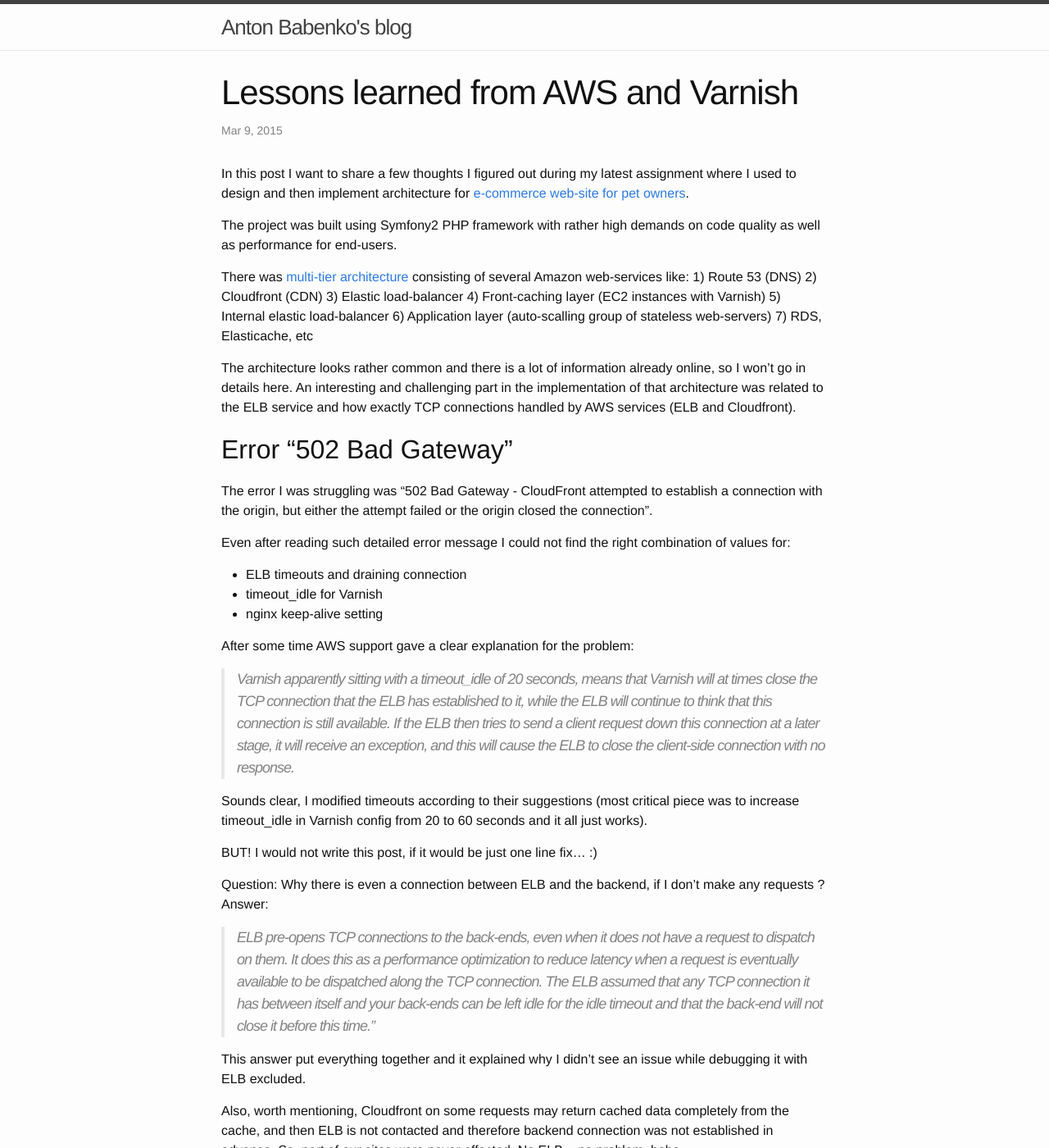
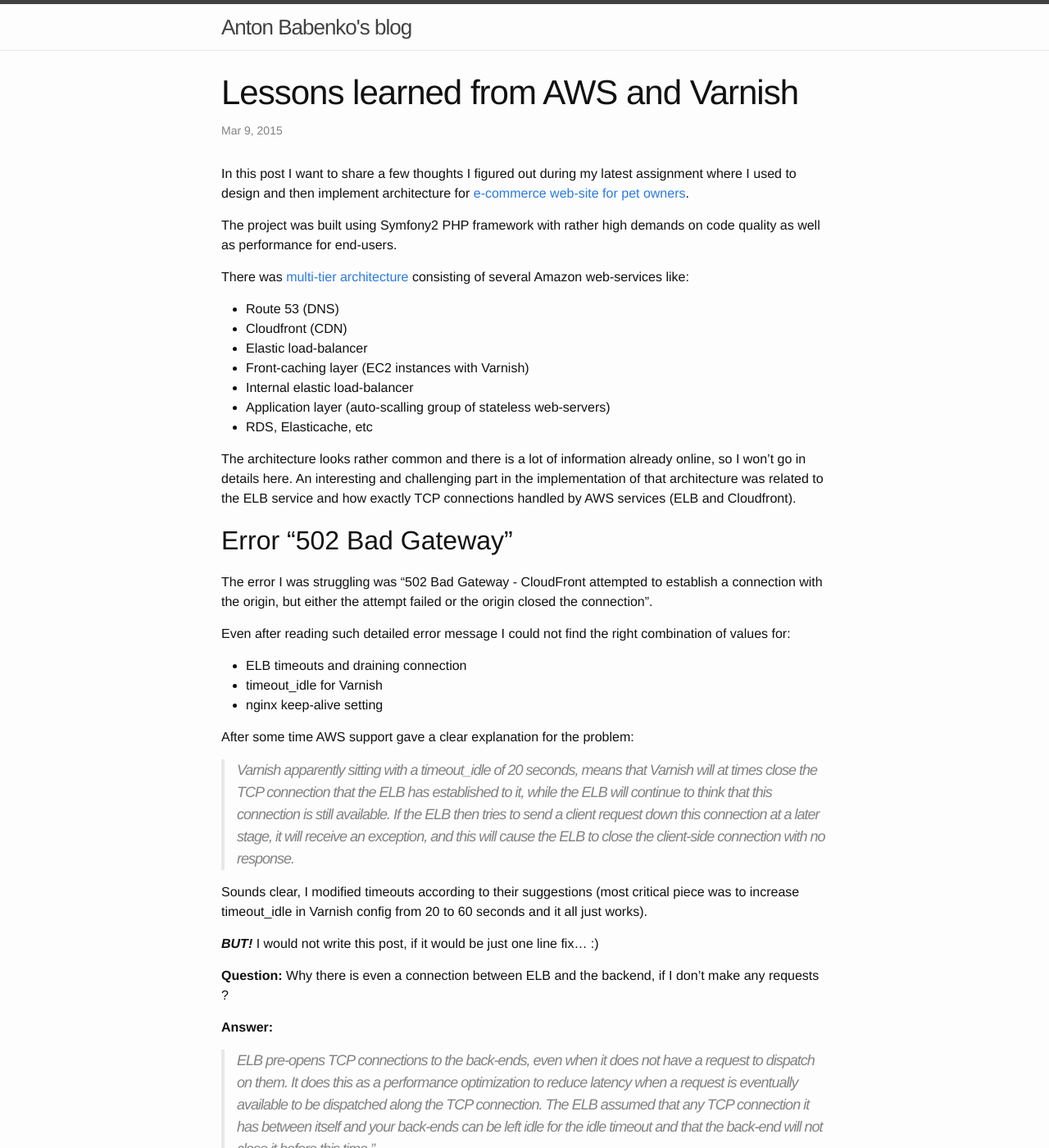
Before and after one commit to starsunny/antonbabenko.github.io, a Jekyll site: the page built from _posts/2015-03-09-lessons-learned-from-aws-varnish.markdown, in a window 1280 px wide and 1400 px high. Shown: the whole window at 82% size. Built offline with Jekyll 4.4.1, drawn with Linux system fonts in a browser that asks for light colours.

```diff
--- a/_posts/2015-03-09-lessons-learned-from-aws-varnish.markdown
+++ b/_posts/2015-03-09-lessons-learned-from-aws-varnish.markdown
@@ -10,13 +10,14 @@ In this post I want to share a few thoughts I figured out during my latest assig
 The project was built using Symfony2 PHP framework with rather high demands on code quality as well as performance for end-users.
 
 There was [multi-tier architecture] consisting of several Amazon web-services like:
-1) Route 53 (DNS)
-2) Cloudfront (CDN)
-3) Elastic load-balancer
-4) Front-caching layer (EC2 instances with Varnish)
-5) Internal elastic load-balancer
-6) Application layer (auto-scalling group of stateless web-servers)
-7) RDS, Elasticache, etc
+
+* Route 53 (DNS)
+* Cloudfront (CDN)
+* Elastic load-balancer
+* Front-caching layer (EC2 instances with Varnish)
+* Internal elastic load-balancer
+* Application layer (auto-scalling group of stateless web-servers)
+* RDS, Elasticache, etc
 
 The architecture looks rather common and there is a lot of information already online, so I won't go in details here. An interesting and challenging part in the implementation of that architecture was related to the ELB service and how exactly TCP connections handled by AWS services (ELB and Cloudfront).
 
@@ -26,6 +27,7 @@ Error "502 Bad Gateway"
 The error I was struggling was "502 Bad Gateway - CloudFront attempted to establish a connection with the origin, but either the attempt failed or the origin closed the connection".
 
 Even after reading such detailed error message I could not find the right combination of values for:
+
 * ELB timeouts and draining connection
 * timeout_idle for Varnish
 * nginx keep-alive setting
@@ -59,6 +62,7 @@ Varnish tips
 The biggest performance improvement happened after I revised parts of Varnish configs regarding cookies and ESI, so that average page load time decreased from 1 second per page to 150ms.
 
 Few points on that:
+
 * Try to make an application to serve as much content as possible independently of cookies. Criticise your work!
 * Whitelist just accepted cookie names (should be always in-sync with developers and marketing people who like to add something with Google Tag Manager)
 * When your application depends on some cookies then consider to put that part of your application info light-weight ESI call, which will do just a little cookie-dependent-magic, while the rest of the page is cookie agnostic (see point 1)
```
Also changed, not shown: other parts of _posts/2015-03-09-lessons-learned-from-aws-varnish.markdown (+4 -3 lines).
